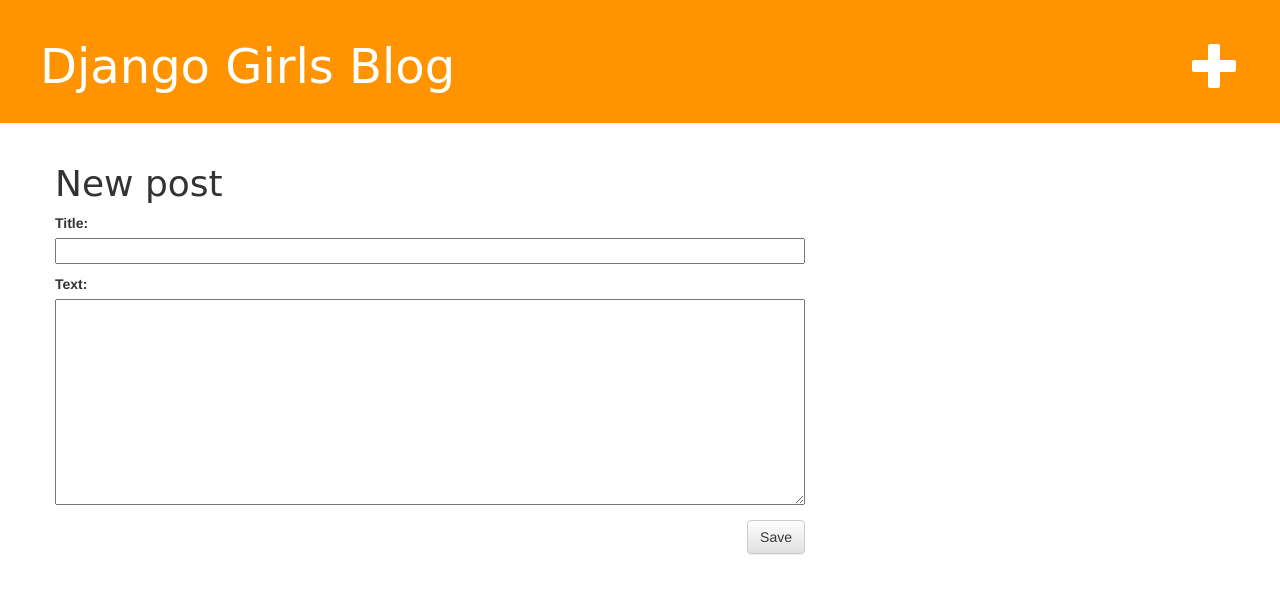
After one commit to ochui/dblog, a Django app: page /post/new in a window 1280 px wide. The commit adds this page. Shown: the top 594 px of the page. Run offline with Django 3.2, Linux system fonts and the light colour scheme; some libraries are stand-ins or nearby versions.

Commit message:
added views to create/edit post

```diff
--- /dev/null
+++ b/blog/forms.py
@@ -0,0 +1,8 @@
+from django import forms
+from .models import Post
+
+class PostForm(forms.ModelForm):
+
+    class Meta:
+        model = Post
+        fields = ['title', 'text']
--- a/blog/templates/blog/base.html
+++ b/blog/templates/blog/base.html
@@ -13,6 +13,8 @@
     <body>
         <div class="page-header">
             <h1>
+                <a href="{% url 'new_post' %}" class="top-menu">
+                    <span class="glyphicon glyphicon-plus"></span></a>
                 <a href="/">Django Girls Blog</a>
             </h1>
         </div>
@@ -20,9 +22,7 @@
         <div class="content container">
             <div class="row">
                 <div class="col-md-8">
-                    {% block content %}
-
-                    {% endblock %}
+                    {% block content %}{% endblock %}
                 </div>
             </div>
         </div>
--- /dev/null
+++ b/blog/templates/blog/new_post.html
@@ -0,0 +1,9 @@
+{% extends 'blog/base.html' %}
+{% block content %}
+    <h1>New post</h1>
+    <form method="POST" class="post-form">
+        {% csrf_token %}
+        {{ form.as_p }}
+        <button type="submit" class="save btn btn-default">Save</button>
+    </form>
+{% endblock %}
--- a/blog/templates/blog/post_detail.html
+++ b/blog/templates/blog/post_detail.html
@@ -6,6 +6,12 @@
                 {{ post.publish_date }}
             </div>
         {% endif %}
+        {% if user.is_authenticated %}
+            <a class="btn btn-default" href="{% url 'edit_post' pk=post.pk %}">
+                <span class="glyphicon glyphicon-pencil"></span>
+            </a>
+        {% endif %}
+
         <h1>{{ post.title }}</h1>
         <p>{{ post.text|linebreaksbr }}</p>
     </div>
--- a/blog/urls.py
+++ b/blog/urls.py
@@ -4,4 +4,6 @@
 urlpatterns = [
     path('', views.post_list),
     path('post/<int:pk>', views.post_detail, name='post_detail'),
+    path('post/new', views.new_post, name='new_post'),
+    path('post/<int:pk>/edit', views.edit_post, name='edit_post')
 ]
--- a/blog/views.py
+++ b/blog/views.py
@@ -1,13 +1,52 @@
-from django.shortcuts import render, get_object_or_404
+from django.shortcuts import render, get_object_or_404, redirect
 from django.utils import timezone
 from .models import Post
+from .forms import PostForm
 
 # Create your views here.
+
 
 def post_list(request):
     posts = Post.objects.all()
     return render(request, 'blog/post_list.html', {'posts': posts})
 
+
 def post_detail(request, pk):
     post = get_object_or_404(Post, pk=pk)
-    return render(request, 'blog/post_detail.html', {'post':post})
+    return render(request, 'blog/post_detail.html', {'post': post})
+
+
+def new_post(request):
+
+    form = PostForm(request.POST)
+
+    if (request.method == 'POST'):
+        if form.is_valid():
+            post = form.save(commit=False)
+            post.author = request.user
+            post.publish_date = timezone.now()
+            post.save()
+            return redirect('post_detail', pk=post.pk)
+        else:
+            form = PostForm
+            return render(request, 'blog/new_post.html', {'form': form})
+    else:
+        form = PostForm
+        return render(request, 'blog/new_post.html', {'form': form})
+
+def edit_post(request, pk):
+    post = get_object_or_404(Post, pk=pk)
+    if request.method == 'POST':
+        form = PostForm(request.POST, instance=post)
+        if form.is_valid():
+            post = form.save(commit=False)
+            post.author = request.user
+            post.publish_date = timezone.now()
+            post.save()
+            return redirect('post_detail', pk=post.pk)
+        else:
+            form = PostForm
+            return redirect('post_detail', pk=post.pk)
+    else:
+        form = PostForm(instance=post)
+    return render(request, 'blog/edit_post.html', {'form': form})
```
Also changed, not shown: blog/templates/blog/edit_post.html (added, +9 -0 lines).
